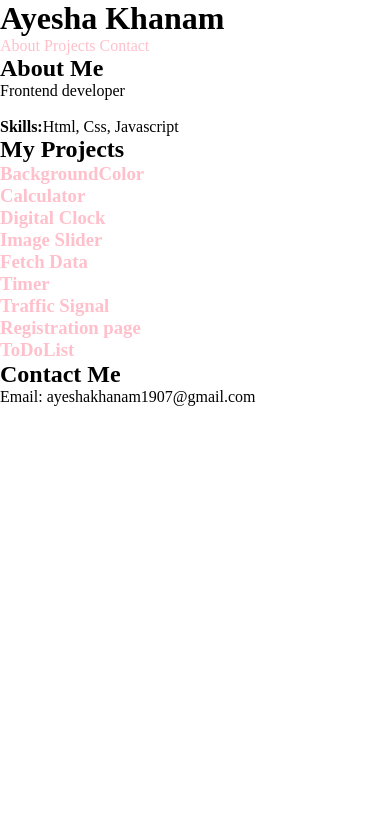
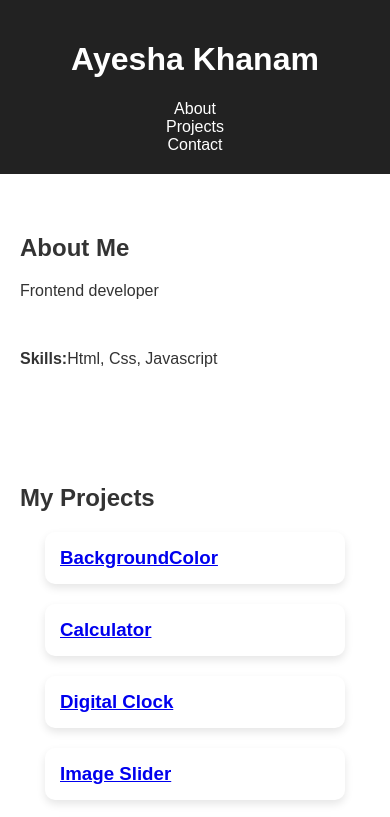
Before and after one commit to ayeshakhan1907/Portfolio, a plain HTML site: page index.html in a window 390 px wide. Shown: the top 817 px of the page. Drawn offline with Linux system fonts and the light colour scheme.

Commit message:
Update index.css

```diff
--- a/index.css
+++ b/index.css
@@ -1,45 +1,79 @@
-*{
-    padding: 0px;
-    margin: 0px;
+@media (max-width: 768px) {
+    .gallery {
+        flex-direction: column;
+        align-items: center;
+    }
+
+    nav a {
+        display: block;
+        margin: 5px 0;
+    }
 }
-#navbar
-{
-position: sticky;
-top: 0px;
-width: 100%;
-height: 60px;
-background-image: linear-gradient(pink,white);
-box-shadow: 0px 5px 10px black;
+section {
+    opacity: 0;
+    transform: translateY(20px);
+    animation: fadeInUp 1s forwards;
 }
-#mainlist
-{
+
+@keyframes fadeInUp {
+    to {
+        opacity: 1;
+        transform: translateY(0);
+    }
+}
+body {
+    font-family: Arial, sans-serif;
+    margin: 0;
+    padding: 0;
+    color: #333;
+}
+
+header, footer {
+    background-color: #222;
+    color: white;
+    text-align: center;
+    padding: 20px;
+}
+
+nav a {
+    color: white;
+    text-decoration: none;
+    margin: 0 10px;
+}
+
+nav a:hover {
+    color: #f4b41a;
+}
+
+section {
+    padding: 40px 20px;
+}
+
+.gallery {
     display: flex;
-    list-style: none;
+    gap: 20px;
+    flex-wrap: wrap;
+    justify-content: center;
 }
-a
-{
-    text-decoration: none;
-    color:pink;
+
+.project-card {
+    width: 300px;
+    border-radius: 10px;
+    overflow: hidden;
+    box-shadow: 0 4px 8px rgba(0,0,0,0.1);
+    background-color: #fff;
+    transition: transform 0.3s ease;
 }
-.li
-{
-    background-color: purple;
-    padding: 20px;
-    border: 2px solid white;
-    height: 16px;
 
+.project-card:hover {
+    transform: translateY(-10px);
 }
-.li:hover
-{
-    background-color: palevioletred;
+
+.project-card img {
+    width: 100%;
 }
-.li:hover a{
-    color: black;
+
+.project-card h3 {
+    padding: 15px;
+    margin: 0;
 }
-#para
-{
-    font-size: 40px;
-    display: flex;
-    justify-content: center;
-    padding: 80px;
-}
```
